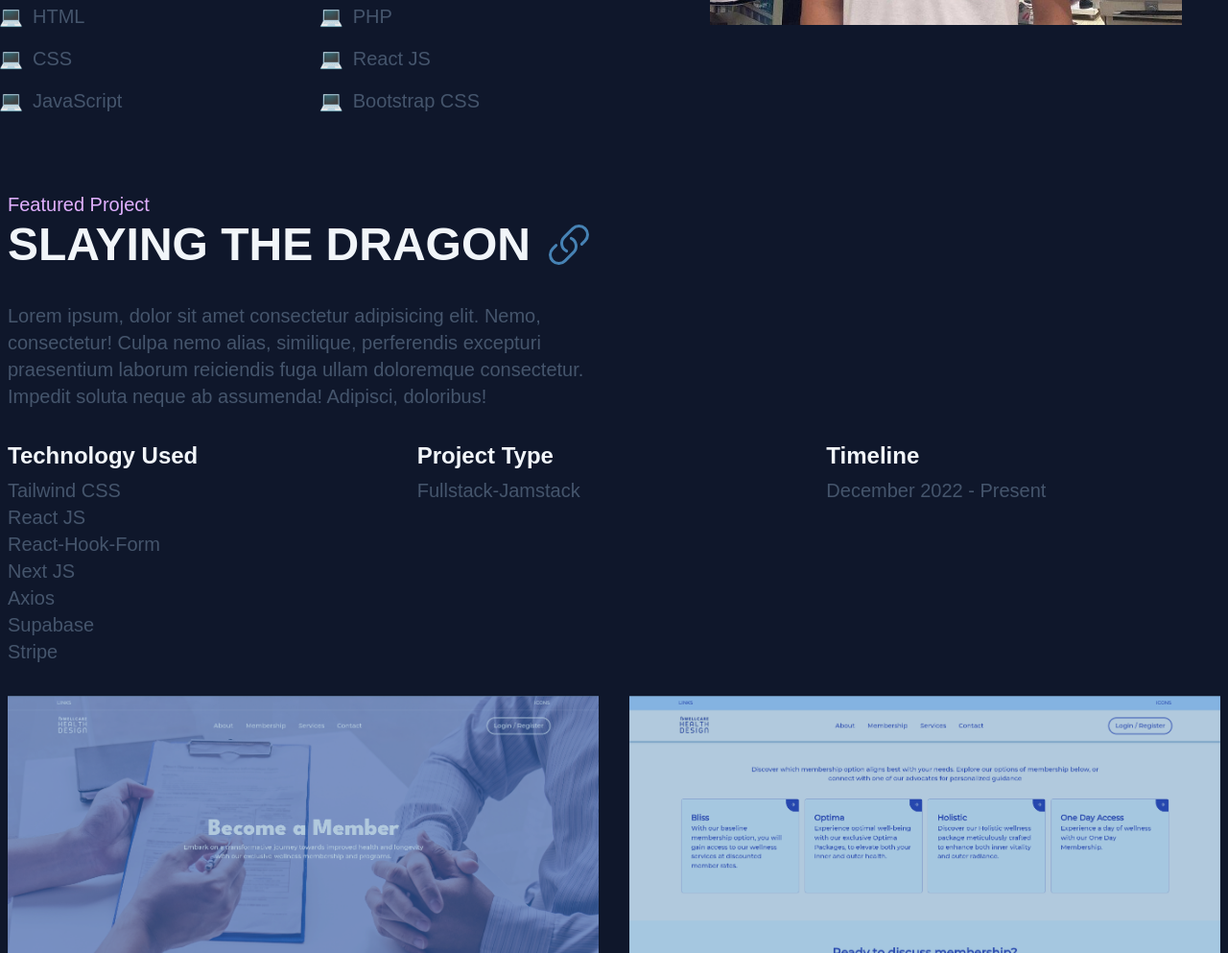
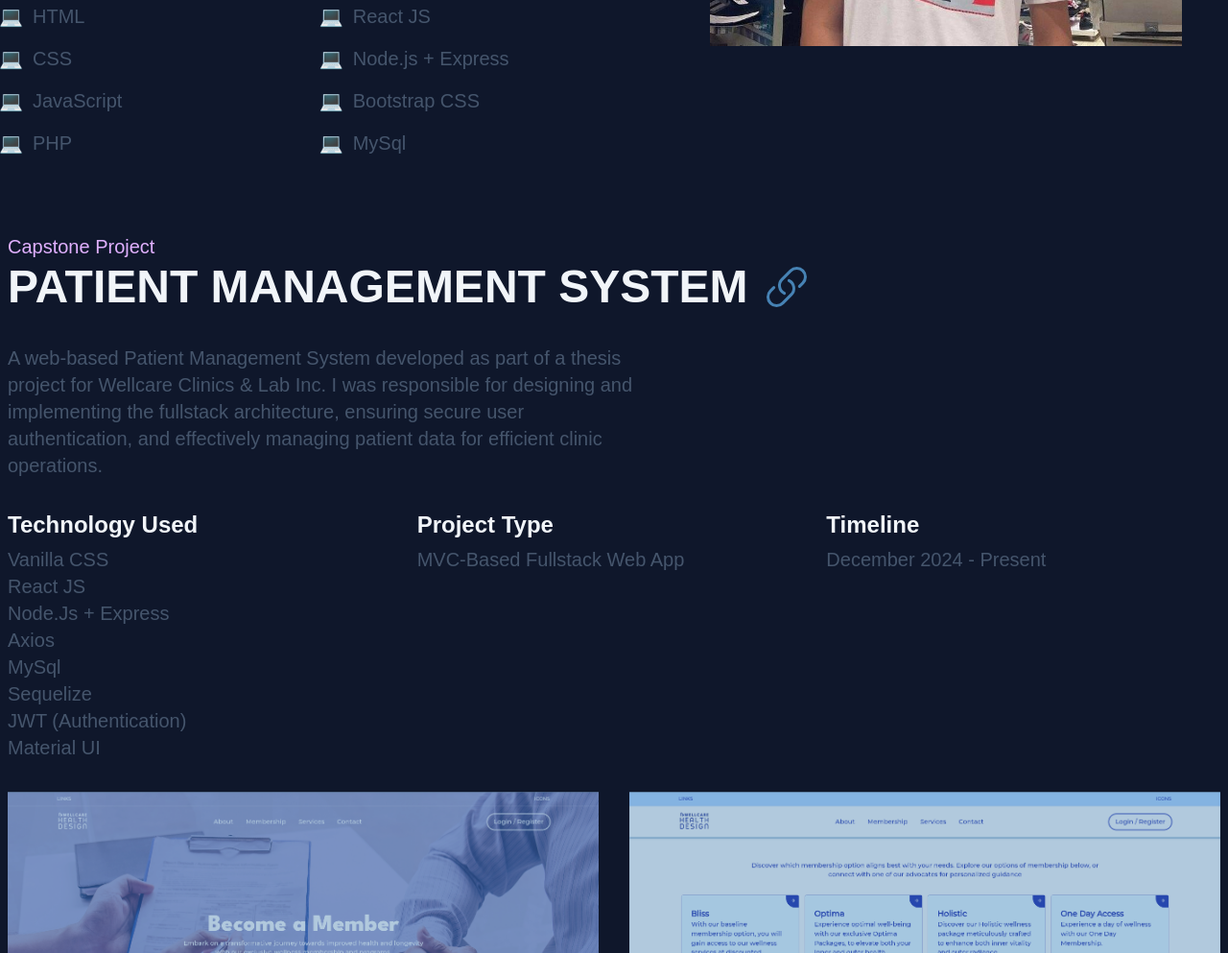
Before and after one commit to VEEJAY4/MY-FIRST-PORTFOLIO, a website built with Vite: page index.html in a window 1280 px wide. Shown: the part 1625-2618 px from the top of the page at 96% size. Built offline with nearby package versions, Linux system fonts and the light colour scheme; a web font is replaced by a local one.

Commit message:
update: index.html
- Updated hero section title to "Freelance Full-Stack Web Developer"
- Added capstone project to the featured project section

```diff
--- a/index.html
+++ b/index.html
@@ -75,8 +75,8 @@
     <main>
       <section class="container hero">
         <img class="hero__image" src="/hero.png" alt="Profile Picture">
-        <h2 class="hero__subtitle">Hi, I'm VJ</h2>
-        <h1 class="hero__title">Freelance and <br> Full-Stack Web Developer</h1>
+        <h2 class="hero__subtitle">Hi, I'm VJ ✨</h2>
+        <h1 class="hero__title">Freelance<br>Full-Stack Web Developer</h1>
         <p class="hero__description">I'm passionate about building <strong>beautiful websites</strong>. Even if design isn't my strongest suit, I focus on <strong>writing clean code</strong>, creating solid structure, and continuously <strong>improving my UI skills</strong>.</p>
         <a class="hero__button main__button" href="#">Reach Out</a>
       </section>
@@ -84,7 +84,7 @@
       <section class="container about section" id="about">
         <div class="about__content">
           <h2 class="about__title">About</h2>
-          <p class="about__description">Hello! I'm VJ, a passionate <strong>Freelance Full-Stack Developer</strong>, I love solving problems, learning new tools, and building websites that are clean, responsive, and functional.</p>
+          <p class="about__description">Hello! I'm VJ, a passionate <strong>Freelance Full-Stack Web Developer</strong>, I love solving problems, learning new tools, and building websites that are clean, responsive, and functional.</p>
           <p class="about__description">Studied at <strong>Kolehiyo ng Lungsod ng Dasmariñas</strong>, where I built a solid foundation in programming and problem-solving.</p>
           <p class="about__description">I don't have formal industry experience yet, I've worked on <strong>personal and freelance projects</strong> that helped me build real-world skills in both frontend and backend development.</p>
           <p class="about__description">While I'm still growing in my journey, others have noticed my strengths in programming. I genuinely enjoy what I do and continuously look for opportunities to <strong>learn and grow</strong>.</p>
@@ -95,11 +95,13 @@
               <li class="about__list">HTML</li>
               <li class="about__list">CSS</li>
               <li class="about__list">JavaScript</li>
+              <li class="about__list">PHP</li>
             </ul>
             <ul class="about__ul">
-              <li class="about__list">PHP</li>
               <li class="about__list">React JS</li>
+              <li class="about__list">Node.js + Express</li>
               <li class="about__list">Bootstrap CSS</li>
+              <li class="about__list">MySql</li>
             </ul>
           </div>
         </div>
@@ -109,36 +111,37 @@
       </section>
 
       <section class="container featured section" id="featured">
-        <h3 class="featured__subtitle">Featured Project</h3>
+        <h3 class="featured__subtitle">Capstone Project</h3>
         <div class="featured__wrapper">
-          <h2 class="featured__title">Slaying The Dragon</h2>
+          <h2 class="featured__title">Patient Management System</h2>
           <a class="featured__link" href="#">
             <svg xmlns="http://www.w3.org/2000/svg" fill="none" viewBox="0 0 24 24" stroke-width="1.5" stroke="currentColor">
               <path stroke-linecap="round" stroke-linejoin="round" d="M13.19 8.688a4.5 4.5 0 0 1 1.242 7.244l-4.5 4.5a4.5 4.5 0 0 1-6.364-6.364l1.757-1.757m13.35-.622 1.757-1.757a4.5 4.5 0 0 0-6.364-6.364l-4.5 4.5a4.5 4.5 0 0 0 1.242 7.244" />
             </svg>
           </a>
         </div>
-        <p class="featured__description">Lorem ipsum, dolor sit amet consectetur adipisicing elit. Nemo, consectetur! Culpa nemo alias, similique, perferendis excepturi praesentium laborum reiciendis fuga ullam doloremque consectetur. Impedit soluta neque ab assumenda! Adipisci, doloribus!</p>
+        <p class="featured__description">A web-based Patient Management System developed as part of a thesis project for Wellcare Clinics & Lab Inc. I was responsible for designing and implementing the fullstack architecture, ensuring secure user authentication, and effectively managing patient data for efficient clinic operations.</p>
         <div class="featured__info-container">
           <div>
             <h3 class="featured__label">Technology Used</h3>
             <ul class="featured__tech-used">
-              <li class="featured__info">Tailwind CSS</li>
+              <li class="featured__info">Vanilla CSS</li>
               <li class="featured__info">React JS</li>
-              <li class="featured__info">React-Hook-Form</li>
-              <li class="featured__info">Next JS</li>
+              <li class="featured__info">Node.js + Express</li>
               <li class="featured__info">Axios</li>
-              <li class="featured__info">Supabase</li>
-              <li class="featured__info">Stripe</li>
+              <li class="featured__info">MySql</li>
+              <li class="featured__info">Sequelize</li>
+              <li class="featured__info">JWT (Authentication)</li>
+              <li class="featured__info">Material UI</li>
             </ul>
           </div>
           <div>
             <h3 class="featured__label">Project Type</h3>
-            <p class="featured__info">Fullstack-Jamstack</p>
+            <p class="featured__info">MVC-based Fullstack Web App</p>
           </div>
           <div>
             <h3 class="featured__label">Timeline</h3>
-            <p class="featured__info">December 2022 - Present</p>
+            <p class="featured__info">December 2024 - Present</p>
           </div>
         </div>
         <div class="featured__image-container">
```
